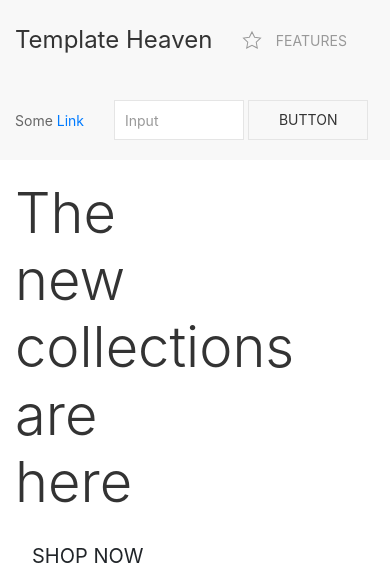
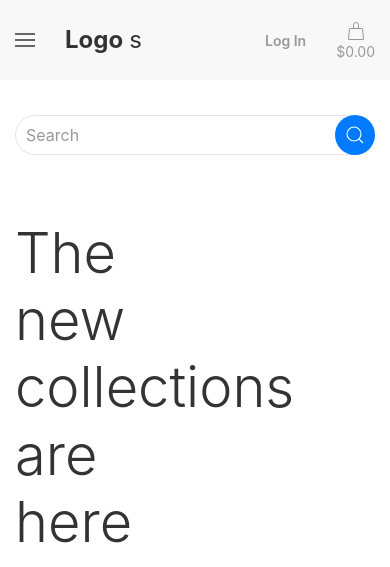
Before and after one commit to theodorCodes/ci-django-shop-ms4, a Django app: page / in a window 390 px wide. Shown: the top 567 px of the page. Run offline with Django 3.2, Linux system fonts and the light colour scheme; some libraries are stand-ins or nearby versions.

Commit message:
Added navigation for desktop and mobile view

```diff
--- /dev/null
+++ b/static/css/custom.css
@@ -0,0 +1,75 @@
+/*
+-----------------------------------------------------------------------
+NAVBAR */
+
+
+/* Sign in button */
+.uk-button.uk-button-default.uk-text-capitalize {
+  background-color: #007bff !important;
+  border-radius: 22px;
+  color: #fff !important;
+  min-height: 36px;
+  line-height: 36px;
+  width: 100px;
+}
+
+/* Log in and My Account button */
+.custom-button-style-one {
+  /* border: 1px solid #999; */
+  /* line-height: 36px; */
+  /* min-height: 36px !important; */
+  /* margin-top: 20px; */
+  margin-right: 20px;
+  /* border-radius: 22px; */
+  font-weight: 600;
+  width: auto;
+}
+
+/* Search field */
+.uk-search-input {
+  border-radius: 22px;
+}
+
+/* Search icon */
+.uk-search-icon-flip.uk-icon.uk-search-icon {
+  background-color: #007bff;
+  border-radius: 22px;
+  color: #fff;
+}
+
+
+/*
+-----------------------------------------------------------------------
+NAVBAR MEDIA QUERIES at 800px */
+
+@media only screen and (max-width: 380px) {
+  .mobile-logo {
+    display: none;
+  }
+}
+
+@media only screen and (min-width: 801px) {
+
+  /* Mobile menu */
+  .mobile-navbar {
+    display: none;
+  }
+}
+
+@media only screen and (max-width: 800px) {
+
+  /* Desktop navbar */
+  .desktop-navbar {
+    display: none;
+  }
+
+  /* Mobile login and account button */
+  .custom-button-style-one {
+    margin-right: 0px;
+  }
+
+  /* Cart margin */
+  .uk-margin-right {
+    margin-right: 0px !important;
+  }
+}
--- a/templates/base.html
+++ b/templates/base.html
@@ -17,8 +17,6 @@
   {% endblock %}
 
   {% block corecss %}
-  <!-- UIkit -->
-  <link rel="stylesheet" href="{% static 'css/uikit.min.css' %}" />
     <!-- Bootstrap CSS 4.4.1 -->
     <link rel="stylesheet" href="https://stackpath.bootstrapcdn.com/bootstrap/4.4.1/css/bootstrap.min.css"
       integrity="sha384-Vkoo8x4CGsO3+Hhxv8T/Q5PaXtkKtu6ug5TOeNV6gBiFeWPGFN9MuhOf23Q9Ifjh" crossorigin="anonymous">
@@ -26,6 +24,10 @@
     <link rel="stylesheet" href="https://fonts.googleapis.com/css?family=Lato&display=swap">
     <!-- Css folder -->
     <!-- <link rel="stylesheet" href="{% static 'css/base.css' %}"> -->
+    <!-- UIkit -->
+    <link rel="stylesheet" href="{% static 'css/uikit.min.css' %}" />
+    <!-- Custom -->
+    <link rel="stylesheet" href="{% static 'css/custom.css' %}" />
   {% endblock %}
 
   <!-- custom css -->
@@ -33,9 +35,6 @@
   {% endblock %}
 
   {% block corejs %}
-  <!-- UIkit, including icons -->
-  <script src="static/js/uikit.min.js"></script>
-  <script src="static/js/uikit-icons.min.js"></script>
     <!-- Fontawesome -->
     <script src="https://kit.fontawesome.com/e9c73d7092.js" crossorigin="anonymous"></script>
     <!-- jQuery -->
@@ -50,6 +49,9 @@
     <script src="https://stackpath.bootstrapcdn.com/bootstrap/4.4.1/js/bootstrap.min.js"
       integrity="sha384-wfSDF2E50Y2D1uUdj0O3uMBJnjuUD4Ih7YwaYd1iqfktj0Uod8GCExl3Og8ifwB6"
       crossorigin="anonymous"></script>
+    <!-- UIkit, including icons -->
+    <script src="{% static 'js/uikit.min.js' %}"></script>
+    <script src="{% static 'js/uikit-icons.min.js' %}"></script>
   {% endblock %}
 
   <!-- custom js -->
@@ -62,36 +64,101 @@
 
 <body>
 
+<!-- ------ -------- -------- -------- -------- -------- -------- -------79 -->
+
   <header>
-    <!-- UIkit navigation -->
-    <nav class="uk-navbar-container uk-margin" uk-navbar>
-      <div class="uk-navbar-left">
 
-          <a class="uk-navbar-item uk-logo" href="#">Template Heaven</a>
+    <!-- Navigation -->
+    <nav uk-sticky class="uk-navbar-container" uk-navbar>
 
-          <ul class="uk-navbar-nav">
+      <!-- See external file for desktop and mobile menu -->
+      {% include 'includes/mobile-top-header.html' %}
+      {% include 'includes/main-nav.html' %}
+
+      <!-- Navbar right -->
+      <div class="uk-navbar-right">
+        <div class="uk-navbar-nav">
+
+          <!-- User menu depending on user status -->
+          {% if request.user.is_authenticated %}
+            <!-- Show toggle button for authenticated users -->
             <li>
-                  <a href="#">
-                      <span class="uk-icon uk-margin-small-right" uk-icon="icon: star"></span>
-                      Features
+              <a href="#offcanvas-flip"
+                 class="uk-text-capitalize custom-button-style-one" uk-toggle>
+                 My Account
               </a>
             </li>
+            <!-- Show off-canvas -->
+            <div id="offcanvas-flip" uk-offcanvas="flip: true; overlay: true">
+              <div class="uk-offcanvas-bar">
+                <!-- User menu close button -->
+                <button class="uk-offcanvas-close" type="button" uk-close></button>
+                <!-- Show additional superuser menu -->
+                {% if request.user.is_superuser %}
+                  <!-- Super user menu here -->
+                {% endif %}
+                <!-- Off-canvas menu -->
+                <ul class="uk-nav uk-nav-default">
+                  <li class="uk-active"><a href="#">Active</a></li>
+                  <!-- Show 'allauth' log out -->
+                  <li class="uk-parent">
+                    <a href="{% url 'account_logout' %}">Log Out</a>
+                  </li>
                 </ul>
-
-          <div class="uk-navbar-item">
-              <div>Some <a href="#">Link</a></div>
+              </div>
             </div>
 
-          <div class="uk-navbar-item">
-              <form action="javascript:void(0)">
-                  <input class="uk-input uk-form-width-small" type="text" placeholder="Input">
-                  <button class="uk-button uk-button-default">Button</button>
+          {% else %}
+            <!-- Log in button -->
+            <li>
+              <a href="{% url 'account_login' %}" class="uk-text-capitalize custom-button-style-one">
+                Log In
+              </a>
+            </li>
+            <!-- Sign up button -->
+            <li class="uk-margin uk-margin-right desktop-navbar">
+              <a href="{% url 'account_signup' %}"
+                 class="uk-button uk-button-default uk-text-capitalize">
+                 Sign Up
+              </a>
+            </li>
+          {% endif %}
+
+          <!-- Cart -->
+          <li class="uk-margin-right">
+            <a href="#">
+              <div class="uk-text-center">
+                <span uk-icon="icon: bag"></span>
+                <div class="uk-navbar-subtitle">
+
+                  {% if grand_total %}
+                  ${{ grand_total|floatformat:2 }}
+                  {% else %}
+                  $0.00
+                  {% endif %}
+
+                </div>
+              </div>
+            </a>
+          </li>
+        </div>
+      </div>
+
+    </nav>
+
+    <!-- Search field -->
+    <div class="uk-margin uk-padding-small">
+      <form method="GET action=""
+        class="uk-search uk-search-default uk-align-center uk-width-large">
+        <a href="" class="uk-search-icon-flip" uk-search-icon></a>
+        <input class="uk-search-input" type="text" name="q" placeholder="Search">
       </form>
     </div>
 
-      </div>
-  </nav>
   </header>
+
+
+
 
   {% if messages %}
   <div class="message-container"></div>
--- /dev/null
+++ b/templates/includes/main-nav.html
@@ -0,0 +1,40 @@
+<!-- Navbar left -->
+<div class="uk-navbar-left desktop-navbar">
+  <!-- Logo -->
+  <a class="uk-navbar-item uk-logo" href="{% url 'home' %}">
+    <strong>Template</strong> Heaven
+  </a>
+  <!-- Navigation menu -->
+  <div class="uk-navbar-nav nav-menu">
+    <!-- Dropdown menu 1 -->
+    <li>
+      <a href="#" class="uk-text-capitalize">First</a>
+      <div class="uk-navbar-dropdown">
+        <ul class="uk-nav uk-navbar-dropdown-nav">
+          <li><a href="#">Item 1</a></li>
+          <li><a href="#">Item 2</a></li>
+        </ul>
+      </div>
+    </li>
+    <!-- Dropdown menu 2 -->
+    <li>
+      <a href="#" class="uk-text-capitalize">Second</a>
+      <div class="uk-navbar-dropdown">
+        <ul class="uk-nav uk-navbar-dropdown-nav">
+          <li><a href="#">Item 1</a></li>
+          <li><a href="#">Item 2</a></li>
+        </ul>
+      </div>
+    </li>
+    <!-- Dropdown menu 3 -->
+    <li>
+      <a href="#" class="uk-text-capitalize">Third</a>
+      <div class="uk-navbar-dropdown">
+        <ul class="uk-nav uk-navbar-dropdown-nav">
+          <li><a href="#">Item 1</a></li>
+          <li><a href="#">Item 2</a></li>
+        </ul>
+      </div>
+    </li>
+  </div>
+</div>
--- /dev/null
+++ b/templates/includes/mobile-top-header.html
@@ -0,0 +1,44 @@
+<!-- Mobile toggle menu -->
+<div class="uk-navbar-left mobile-navbar">
+  <!-- Mobile toggle button -->
+  <a class="uk-navbar-toggle"
+     uk-navbar-toggle-icon href="#offcanvas-overlay"
+     uk-toggle></a>
+  <!-- Mobile off-canvas menu -->
+  <div id="offcanvas-overlay" uk-offcanvas="overlay: true">
+    <div class="uk-offcanvas-bar">
+      <!-- Off-canvas close button -->
+      <button class="uk-offcanvas-close" type="button" uk-close></button>
+      <!-- Off-canvas menu -->
+      <ul class="uk-nav uk-nav-default">
+        <li class="uk-active"><a href="#">Active</a></li>
+        <li class="uk-parent">
+          <a href="#">Parent</a>
+          <ul class="uk-nav-sub">
+            <li><a href="#">Sub item</a></li>
+            <li><a href="#">Sub item</a></li>
+          </ul>
+        </li>
+        <li class="uk-nav-header">Header</li>
+        <li>
+          <a href="#">
+            <span class="uk-margin-small-right" uk-icon="icon: table">
+            </span> Item
+          </a>
+        </li>
+        <li>
+          <a href="#">
+            <span class="uk-margin-small-right" uk-icon="icon: thumbnails">
+            </span> Item
+          </a>
+        </li>
+        <li class="uk-nav-divider"></li>
+        <!-- Off canvas end -->
+      </ul>
+    </div>
+  </div>
+  <!-- Mobile logo -->
+  <a class="uk-navbar-item uk-logo mobile-logo" href="{% url 'home' %}">
+    <strong>Logo</strong>s
+  </a>
+</div>
```
Lines whose indentation alone changed are shown as unchanged.
